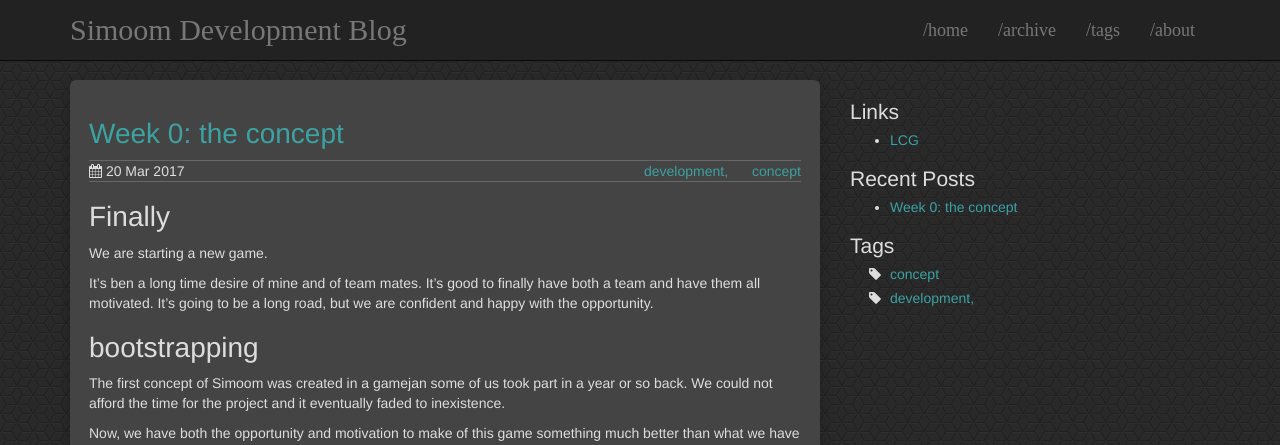
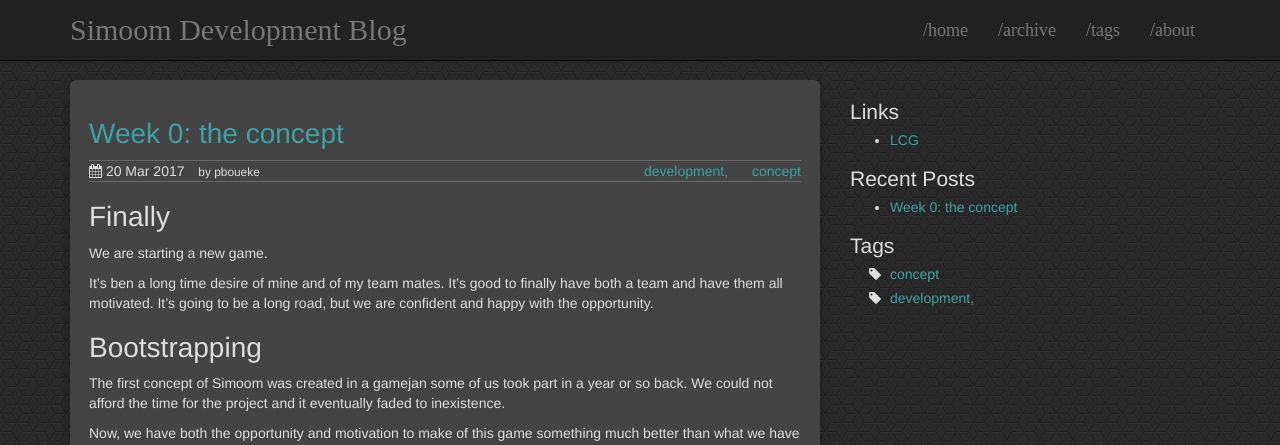
Before and after one commit to simoom-dev/blog, a Jekyll site: the page built from _posts/2017-03-20-week-0.md, in a window 1280 px wide and 900 px high. Shown: the top 445 px of the window. Built offline with Jekyll 4.4.1, drawn with Linux system fonts in a browser that asks for light colours.

Commit message:
Minor adjustments

```diff
--- a/_layouts/post.html
+++ b/_layouts/post.html
@@ -11,6 +11,7 @@
                     <div class="post-time">
                       <i class="fa fa-calendar"></i>
                       <time>{{ page.date | date_to_string }}</time>
+                      <small>&nbsp;&nbsp; by {{ page.author }}</small>
                     </div>
                     <ul>
                       {% for tag in page.tags %}
--- a/_posts/2017-03-20-week-0.md
+++ b/_posts/2017-03-20-week-0.md
@@ -4,15 +4,16 @@ title: "Week 0: the concept"
 date: 2017-03-20 10:00:00
 tags: development, concept
 description: Baby steps. Starting to think about game mechanics and general design choices.
+author: pboueke
 ---
 
 # Finally
 
 We are starting a new game.
 
-It's ben a long time desire of mine and of team mates. It's good to finally have both a team and have them all motivated. It's going to be a long road, but we are confident and happy with the opportunity.
+It's ben a long time desire of mine and of my team mates. It's good to finally have both a team and have them all motivated. It's going to be a long road, but we are confident and happy with the opportunity.
 
-# bootstrapping
+# Bootstrapping
 
 The first concept of Simoom was created in a gamejan some of us took part in a year or so back. We could not afford the time for the project and it eventually faded to inexistence.
 
```
Also changed, not shown: 16 other files.
